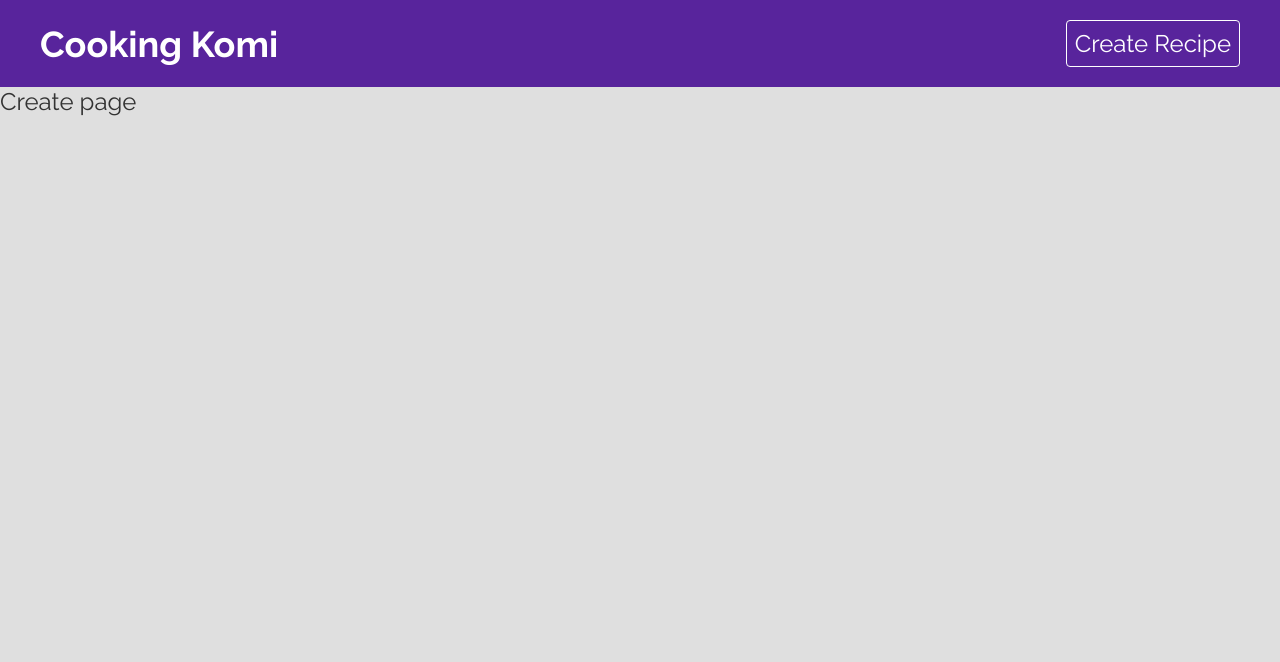
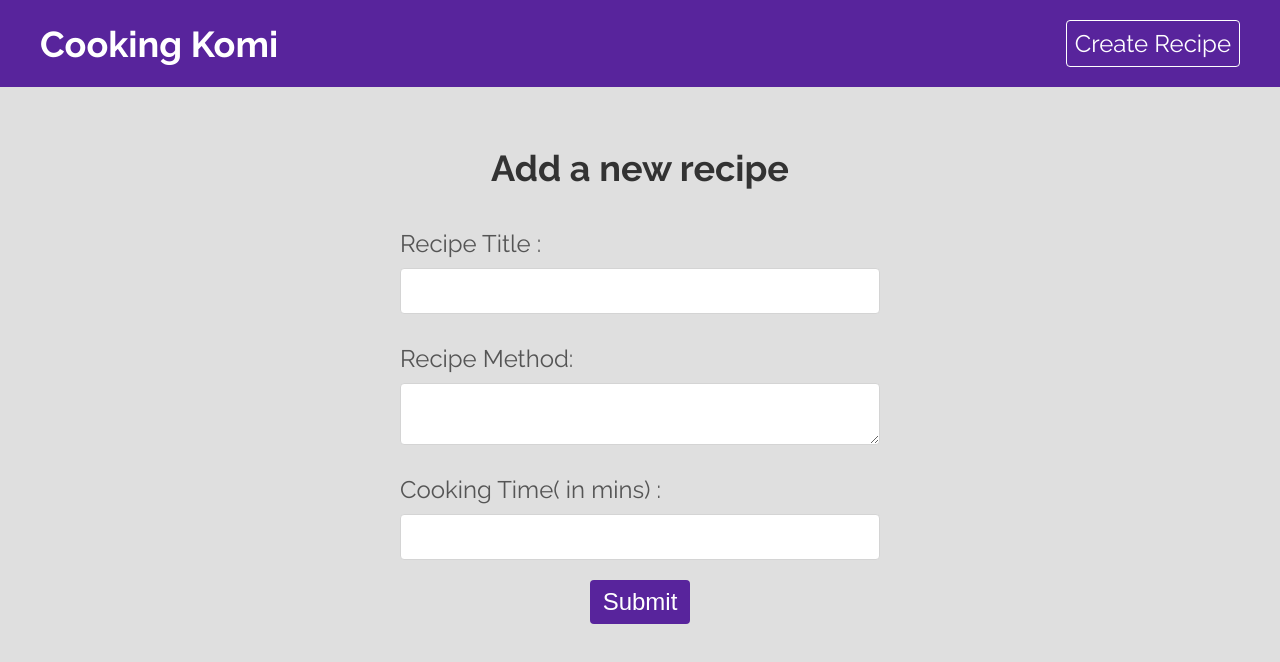
Before and after one commit to rkumayan/Recipe_Directory, a React (Create React App) app: page /create in a window 1280 px wide. Shown: the top 662 px of the page. Built offline with nearby package versions, Linux system fonts and the light colour scheme.

Commit message:
added create page

```diff
--- a/src/pages/create/Create.css
+++ b/src/pages/create/Create.css
@@ -0,0 +1,38 @@
+.create{
+    color:#555;
+    max-width: 480px;
+    margin: 60px auto;
+}
+input, textarea{
+    color:#333;
+    padding:8px;
+    font-size: 1em;
+    border-radius: 4px;
+    border: 1px solid #d4d4d4;
+    display: block;
+    width:100%;
+    box-sizing: border-box;
+
+
+}
+.create label span{
+    display: block;
+    margin: 30px 0 10px;
+}
+.create p{
+    margin-top: 10px;
+    font-size: 0.8em;
+}
+.create button{
+    display:block;
+    width:100px;
+    font-size: 1em;
+    color: #fff;
+    padding: 8px 10px;
+    border: 0;
+    border-radius: 4px;
+    background-color: #58249c;
+    cursor: pointer;
+    text-decoration: none;
+    margin: 20px auto;
+}
--- a/src/pages/create/Create.js
+++ b/src/pages/create/Create.js
@@ -1,8 +1,49 @@
 import './Create.css'
+import {useState} from 'react';
+
 const Create = () => {
-    return ( <div>
-        Create page
-    </div>  );
+    const [title, setTitle] = useState('');
+    const [method, setMethod] = useState('');
+    const [cookingTime, setCookingTime] = useState('');
+    const handleSubmit = (e) =>{
+        e.preventDefault();
+        console.log( title , method , cookingTime);
+
+    }
+    return (
+        <div className='create'>
+            <h2 className="page-title">Add a new recipe</h2>
+            <form onSubmit={ handleSubmit}>
+                <label >
+                    <span>Recipe Title :</span>
+                    <input type="text"
+                    value = {title}
+                    onChange= { (e) => setTitle(e.target.value)}
+                    required
+                     />
+                </label>
+
+                <label >
+                    <span>Recipe Method:</span>
+                    <textarea
+                    value = {method}
+                    onChange= { (e) => setMethod(e.target.value)}
+                    required
+                     />
+                </label>
+
+                <label >
+                    <span>Cooking Time( in mins) :</span>
+                    <input type="number"
+                    value = {cookingTime}
+                    onChange= { (e) => setCookingTime(e.target.value)}
+                    required
+                     />
+                </label>
+                <button className="btn">Submit</button>
+            </form>
+        </div>
+    );
 }
 
 export default Create;
```
